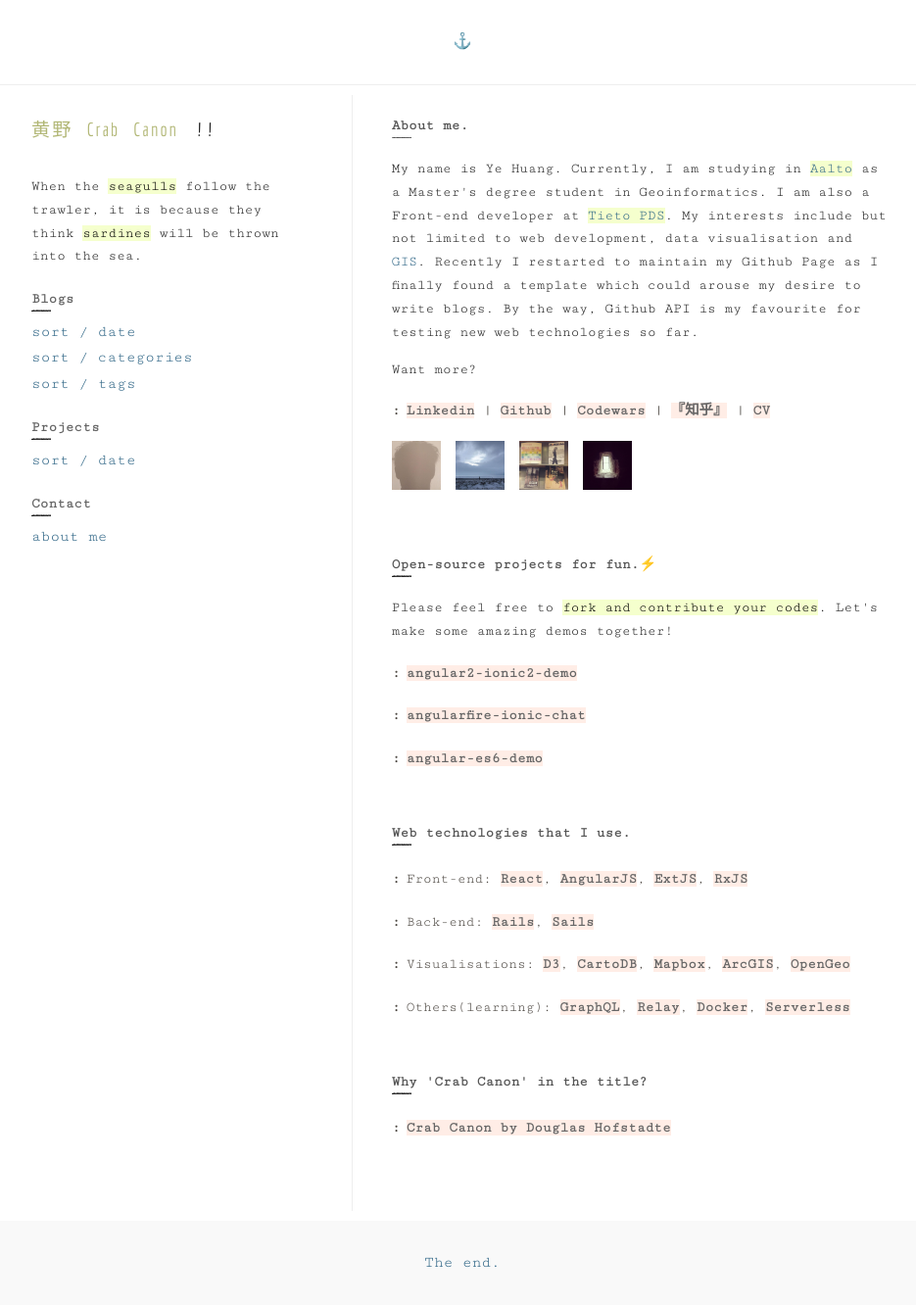
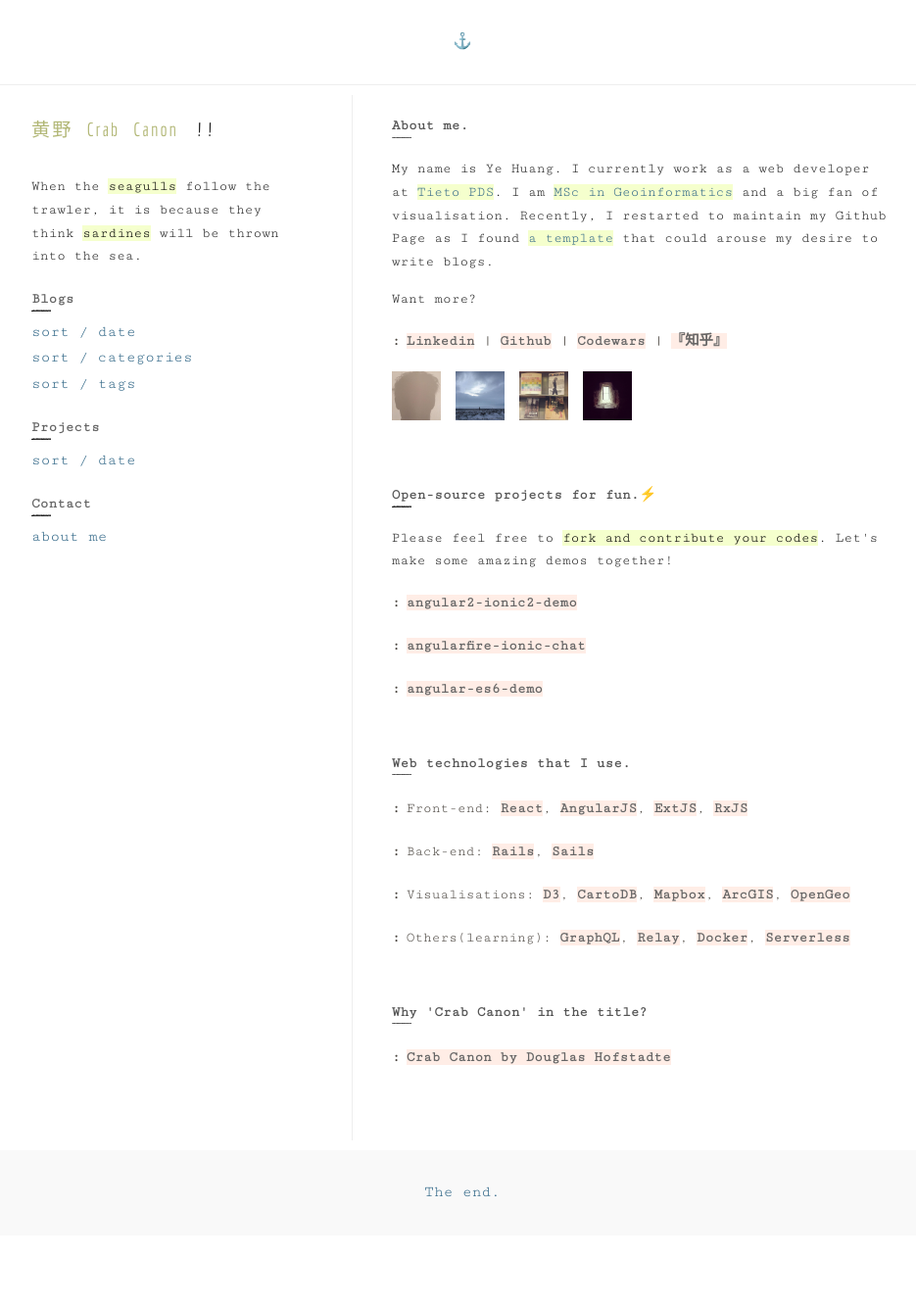
Before and after one commit to crabcanon/crabcanon.github.com, a Jekyll site: the page built from about/index.md, in a window 1280 px wide. Shown: the whole page at 98% size, without its empty margins (168-1103 px from the left). Built offline with Jekyll 4.4.1, drawn with Linux system fonts in a browser that asks for light colours; emoji names are drawn with the system emoji font; after the commit the page ends 1261 px from its top, so only the background shows below that.

Commit message:
Update "about" page

```diff
--- a/about/index.md
+++ b/about/index.md
@@ -4,10 +4,10 @@ layout: post
 
 <div class="about-page">
   <p class="sidebar-title about-me">About me.</p>
-  <p class="about-p">My name is Ye Huang. Currently, I am studying in <mark><a href="http://www.aalto.fi/en/">Aalto</a></mark> as a Master's degree student in Geoinformatics. I am also a Front-end developer at <mark><a href="https://www.tieto.com/product-development/overview">Tieto PDS</a></mark>. My interests include but not limited to web development, data visualisation and <a href="http://www.esri.com/what-is-gis">GIS</a>. Recently I restarted to maintain my Github Page as I finally found a template which could arouse my desire to write blogs. By the way, Github API is my favourite for testing new web technologies so far.</p>
+  <p class="about-p">My name is Ye Huang. I currently work as a web developer at <mark><a href="https://www.tieto.com/product-development/overview">Tieto PDS</a></mark>. I am <mark><a href="http://www.aalto.fi/en/studies/education/programme/geoinformatics_master/">MSc in Geoinformatics</a></mark> and a big fan of visualisation. Recently, I restarted to maintain my Github Page as I found <mark><a href="https://github.com/muan/site/releases/tag/v5.0.1-monospace">a template</a></mark> that could arouse my desire to write blogs.</p>
   <p class="about-p">Want more?</p>
   <ul class="list">
-    <li><a href="https://fi.linkedin.com/pub/huang-ye/4a/668/425">Linkedin</a> | <a href="https://github.com/crabcanon">Github</a> | <a href="https://www.codewars.com/users/crabcanon">Codewars</a> | <a href="http://www.zhihu.com/people/ye-huang-7-35">『知乎』</a> | <a href="/assets/others/CV.pdf">CV</a></li>
+    <li><a href="https://fi.linkedin.com/pub/huang-ye/4a/668/425">Linkedin</a> | <a href="https://github.com/crabcanon">Github</a> | <a href="https://www.codewars.com/users/crabcanon">Codewars</a> | <a href="http://www.zhihu.com/people/ye-huang-7-35">『知乎』</a></li>
   </ul>
 
   <div class="photos">
```
